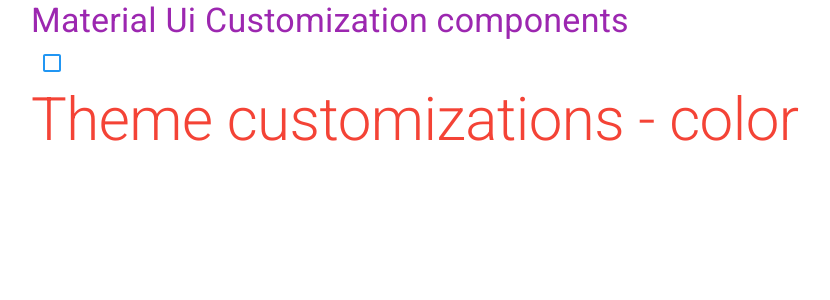
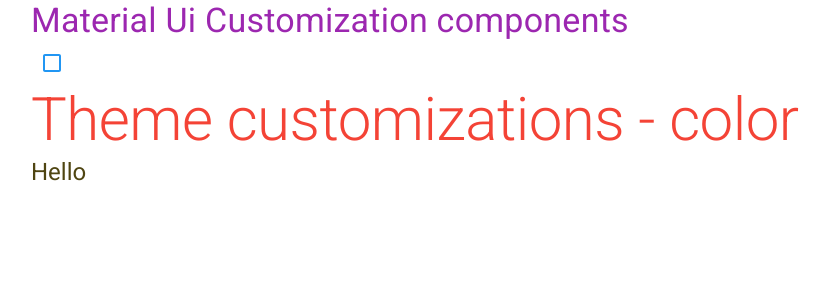
Before and after one commit to apelmahmudDev/play-with-mui, a React (Create React App) app: page / in a window 1280 px wide. Shown: the top 300 px of the page, without its empty margins (33-863 px from the left). Built offline with nearby package versions, Linux system fonts and the light colour scheme.

Commit message:
agian color changed

```diff
--- a/src/components/ThemeCustomization.tsx
+++ b/src/components/ThemeCustomization.tsx
@@ -4,18 +4,33 @@
 import { Typography } from "@mui/material/";
 
 const ThemeCustomization = () => {
-	const themeColor = createTheme({
+	let theme = createTheme({
 		palette: {
 			error: {
 				main: red[500],
+			},
+			secondary: {
+				main: "#4f4512",
+			},
+		},
+	});
+
+	// change here primary default color
+	theme = createTheme(theme, {
+		palette: {
+			primary: {
+				main: theme.palette.error.main,
 			},
 		},
 	});
 
 	return (
-		<ThemeProvider theme={themeColor}>
-			<Typography variant="h2" color="error">
+		<ThemeProvider theme={theme}>
+			<Typography variant="h2" color="primary">
 				Theme customizations - color
+			</Typography>
+			<Typography component="h2" variant="h5" color="secondary">
+				Hello
 			</Typography>
 		</ThemeProvider>
 	);
```
